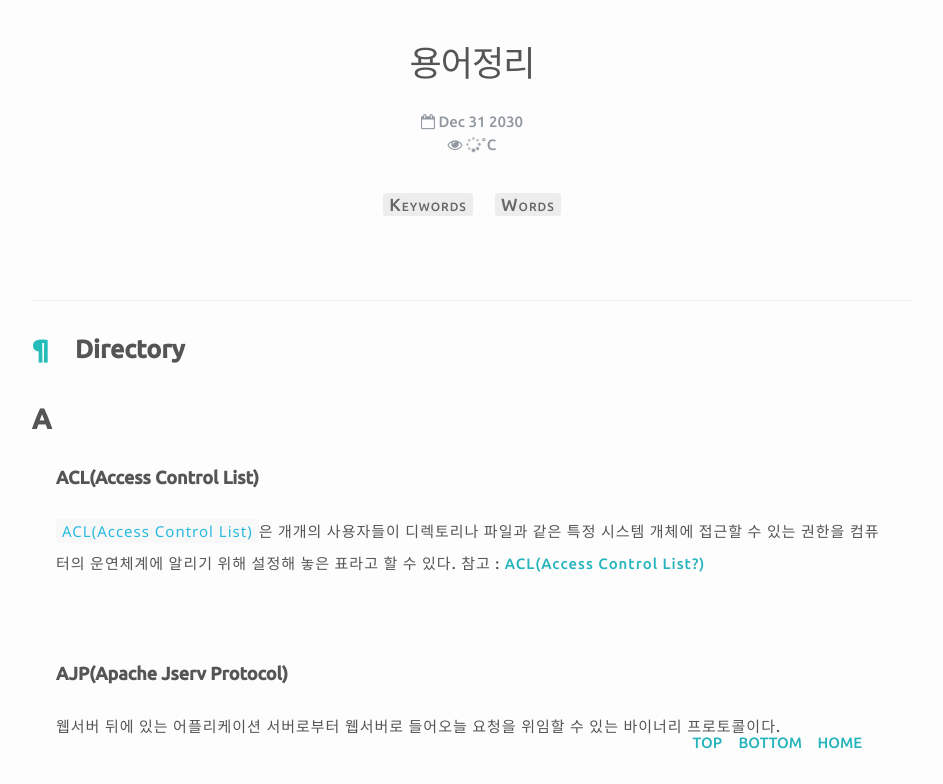
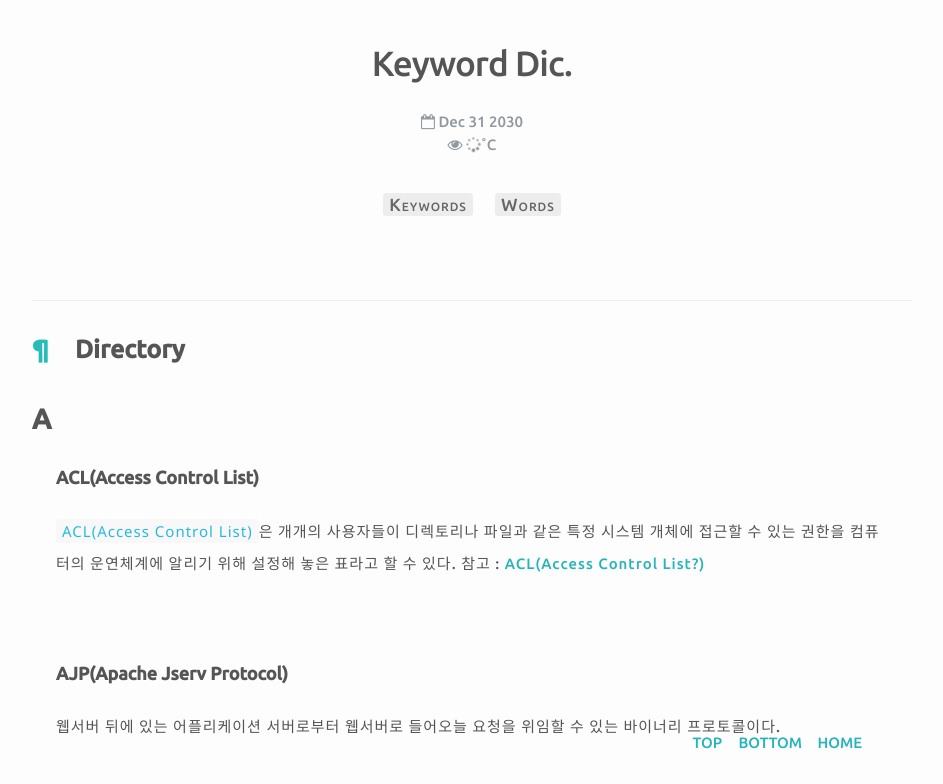
Before and after one commit to plus4070/plus4070.github.io, a Jekyll site: the page built from _posts/2030-12-31-KeywordNote.md, in a window 1280 px wide and 900 px high, cut to the strip 116-900 px from the top of the window. Shown: the whole strip, without its empty margins (168-1111 px from the left). Built offline with Jekyll 4.4.1, drawn with Linux system fonts in a browser that asks for light colours; nearby versions of some CDN libraries; comment, search, counter and statistics services are not loaded.

Commit message:
Change posts name

```diff
--- a/_posts/2030-12-31-용어정리.md
+++ b/_posts/2030-12-31-KeywordNote.md
@@ -1,6 +1,6 @@
 ---
 layout: post
-title: 용어정리
+title: Keyword Dic.
 categories: [NHN Entertainment DevDays]
 tags: [Keywords, Words]
 comments: true
```
